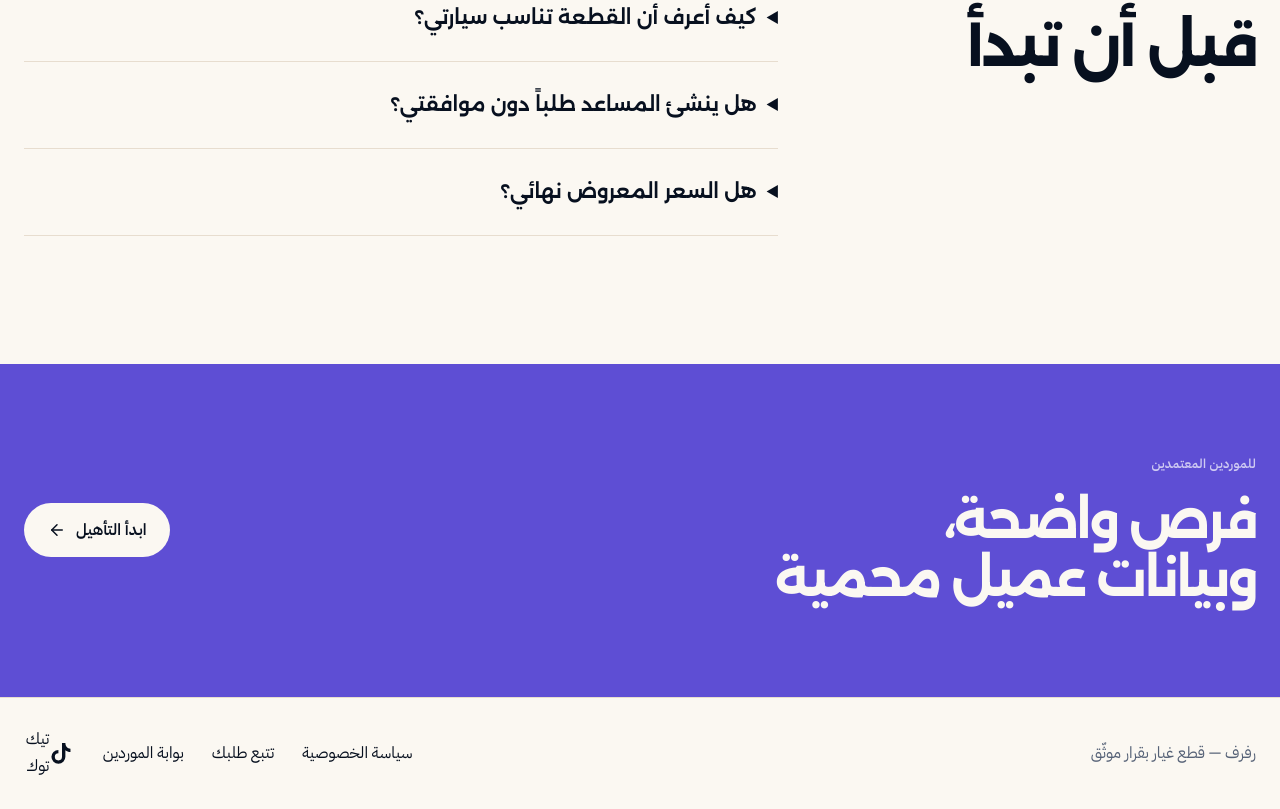
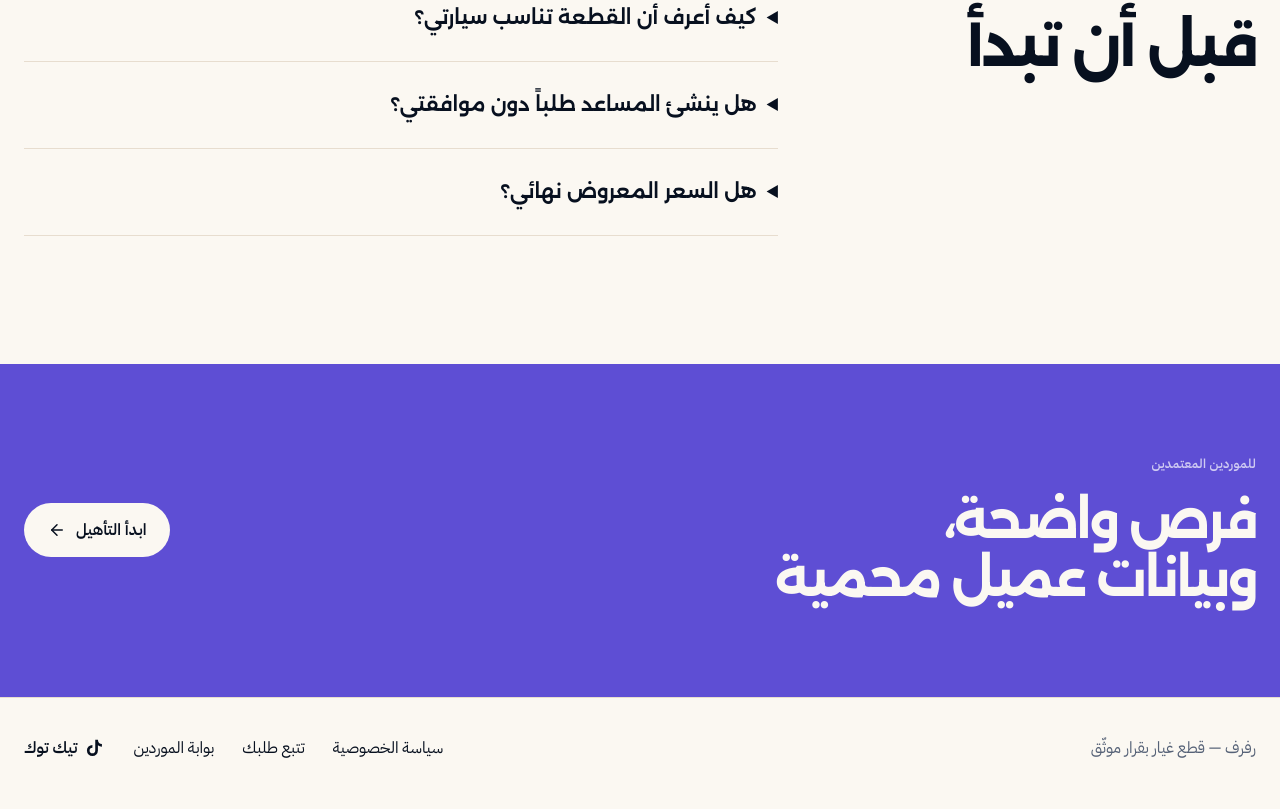
Before and after one commit to rfrfmnst-cell/rfrfmnst, a Next.js app in the folder sites/rfrf.net/apps/customer/: page / in a window 1280 px wide. Shown: the part 2397-3206 px from the top of the page. Built offline with nearby package versions, Linux system fonts and the light colour scheme; no server answers.

Commit message:
ui: link official Rafraf TikTok account in footer

```diff
--- a/sites/rfrf.net/apps/customer/app/precision-sections.css
+++ b/sites/rfrf.net/apps/customer/app/precision-sections.css
@@ -220,6 +220,22 @@
 .precision-footer a:hover {
   color: var(--rafraf-primary-hover);
 }
+.precision-footer a:focus-visible {
+  outline: 3px solid var(--rafraf-primary-hover);
+  outline-offset: 4px;
+  border-radius: 8px;
+}
+.precision-footer .precision-social-link {
+  display: inline-flex;
+  align-items: center;
+  gap: 8px;
+  font-weight: 700;
+}
+.precision-social-link svg {
+  width: 20px;
+  height: 20px;
+  flex: 0 0 auto;
+}
 
 @media (max-width: 840px) {
   .precision-container {
```
